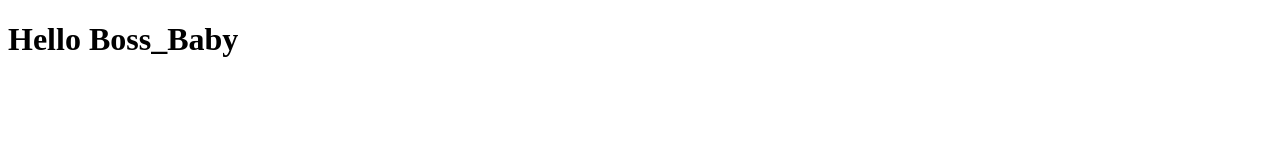
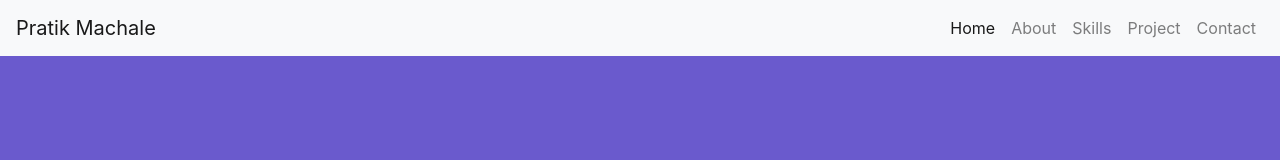
Before and after one commit to pratikmachale/portfolio_pratik, a plain HTML site: page index.html in a window 1280 px wide. Drawn offline with nearby package versions, Linux system fonts and the light colour scheme.

Commit message:
update index page

```diff
--- a/index.html
+++ b/index.html
@@ -3,9 +3,46 @@
 <head>
 	<meta charset="utf-8">
 	<meta name="viewport" content="width=device-width, initial-scale=1">
-	<title></title>
+	<link rel="icon" type="image/png" href="https://cdn-icons-png.flaticon.com/512/1096/1096059.png">
+	<!-- this is bostrap link -->
+	<link rel="stylesheet" href="https://cdn.jsdelivr.net/npm/bootstrap@4.6.2/dist/css/bootstrap.min.css" integrity="sha384-xOolHFLEh07PJGoPkLv1IbcEPTNtaed2xpHsD9ESMhqIYd0nLMwNLD69Npy4HI+N" crossorigin="anonymous">
+	<script src="https://cdn.jsdelivr.net/npm/jquery@3.5.1/dist/jquery.slim.min.js" integrity="sha384-DfXdz2htPH0lsSSs5nCTpuj/zy4C+OGpamoFVy38MVBnE+IbbVYUew+OrCXaRkfj" crossorigin="anonymous"></script>
+	<script src="https://cdn.jsdelivr.net/npm/bootstrap@4.6.2/dist/js/bootstrap.bundle.min.js" integrity="sha384-Fy6S3B9q64WdZWQUiU+q4/2Lc9npb8tCaSX9FK7E8HnRr0Jz8D6OP9dO5Vg3Q9ct" crossorigin="anonymous"></script>
+	<link rel="stylesheet" type="text/css" href="style.css">
+
+
+	<title>Pratik Portfolio</title>
 </head>
 <body>
-<h1>Hello Boss_Baby</h1>
+	<!-- nav bar start here -->
+	<div>
+		<nav class="navbar navbar-expand-lg navbar-light bg-light">
+  <a class="navbar-brand" href="#">Pratik Machale</a>
+  <button class="navbar-toggler" type="button" data-toggle="collapse" data-target="#navbarSupportedContent" aria-controls="navbarSupportedContent" aria-expanded="false" aria-label="Toggle navigation">
+    <span class="navbar-toggler-icon"></span>
+  </button>
+
+  <div class="collapse navbar-collapse" id="navbarSupportedContent">
+    <ul class="navbar-nav ml-auto">
+      <li class="nav-item active">
+        <a class="nav-link" href="#">Home <span class="sr-only">(current)</span></a>
+      </li>
+      <li class="nav-item">
+        <a class="nav-link" href="#">About</a>
+      </li>
+      <li class="nav-item">
+        <a class="nav-link" href="#">Skills</a>
+      </li>
+      <li class="nav-item">
+        <a class="nav-link" href="#">Project</a>
+      </li>
+      <li class="nav-item">
+        <a class="nav-link" href="#">Contact</a>
+      </li>
+  </div>
+</nav>
+
+	</div>
+	<!-- nav ends here -->
 </body>
 </html>
--- /dev/null
+++ b/style.css
@@ -0,0 +1,4 @@
+body
+{
+	background-color: slateblue;
+}
```
